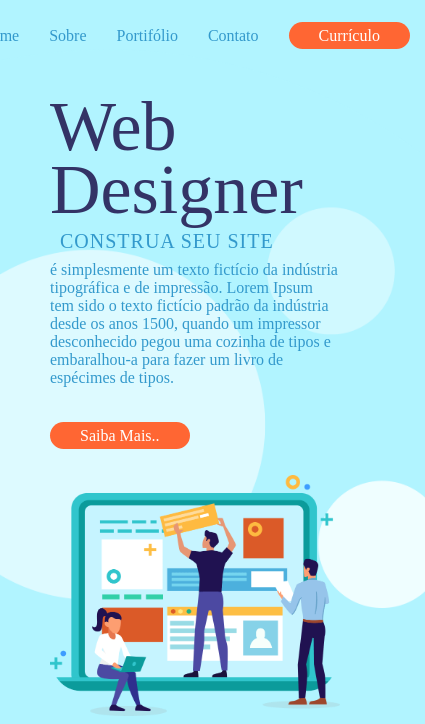
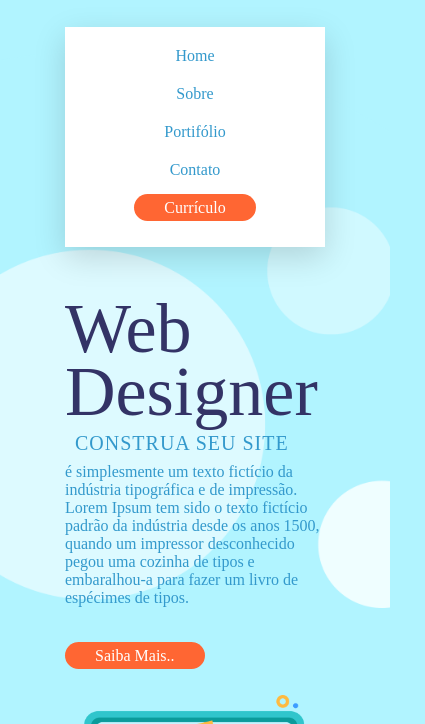
Before and after one commit to Evanei-Freitas/Desenvolvimento-FrontEnd, a plain HTML site: page index.html in a window 390 px wide. Shown: the part 120-844 px from the top of the page, 425 px wide, since content can reach past the window. Drawn offline with Linux system fonts and the light colour scheme.

Commit message:
Final do desenvolvimento do site responsivo

```diff
--- a/assets/css/responsive-elements.css
+++ b/assets/css/responsive-elements.css
@@ -63,4 +63,28 @@
     .container{
         width:290px;
     }
+
+
 }
+
+@media(max-width:406px){
+    .container{
+        width:260px;
+    }
+
+    header nav{
+        background: #fff;
+        width: 100%;
+        padding: 10px 0px 20px;
+        box-shadow: 0px 10px 30px rgb(0,0,0,  0.15);
+    }
+
+    header nav ul{
+        flex-direction: column;
+    }
+
+    header nav ul li{
+        margin: 10px 0px;
+    }
+
+}
```
